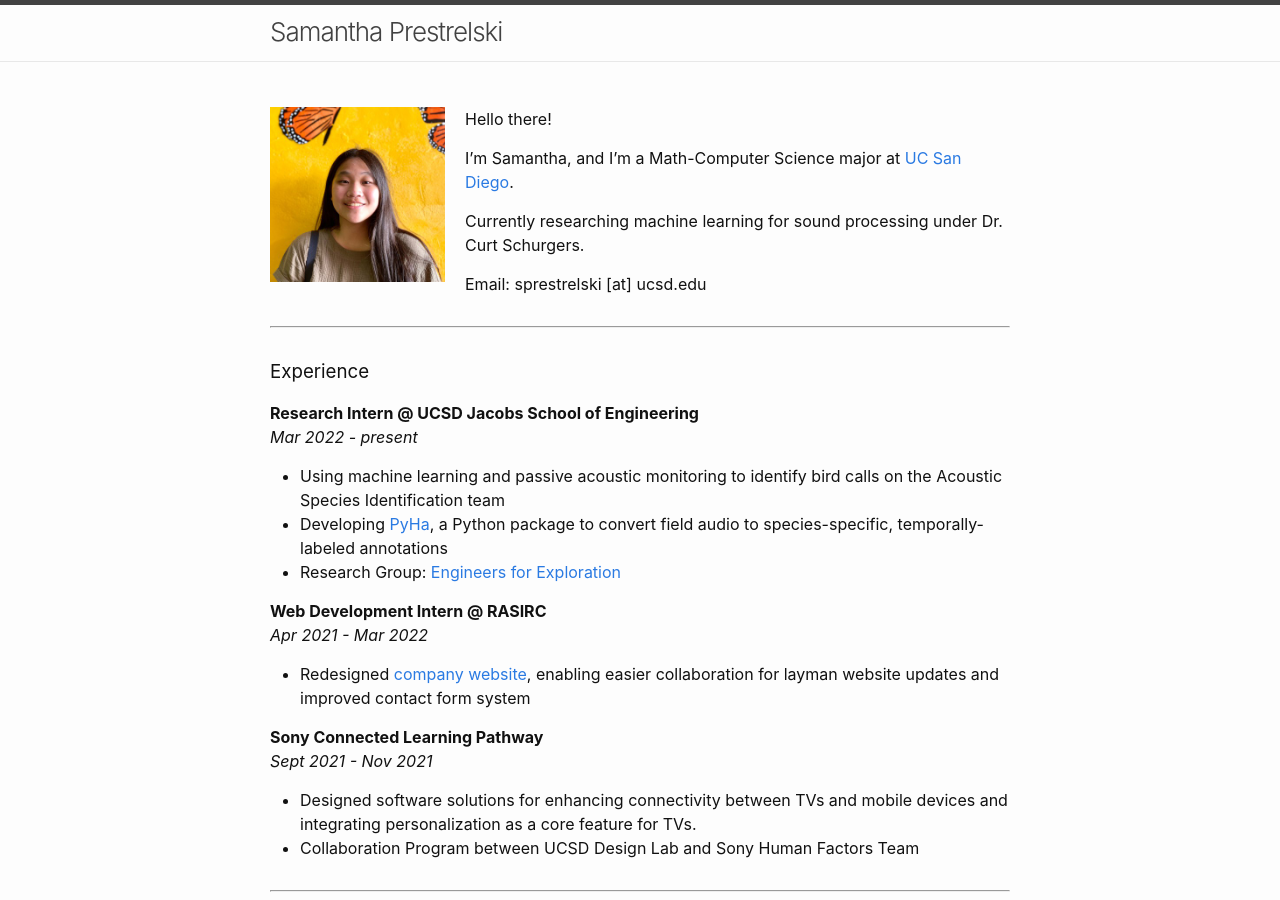
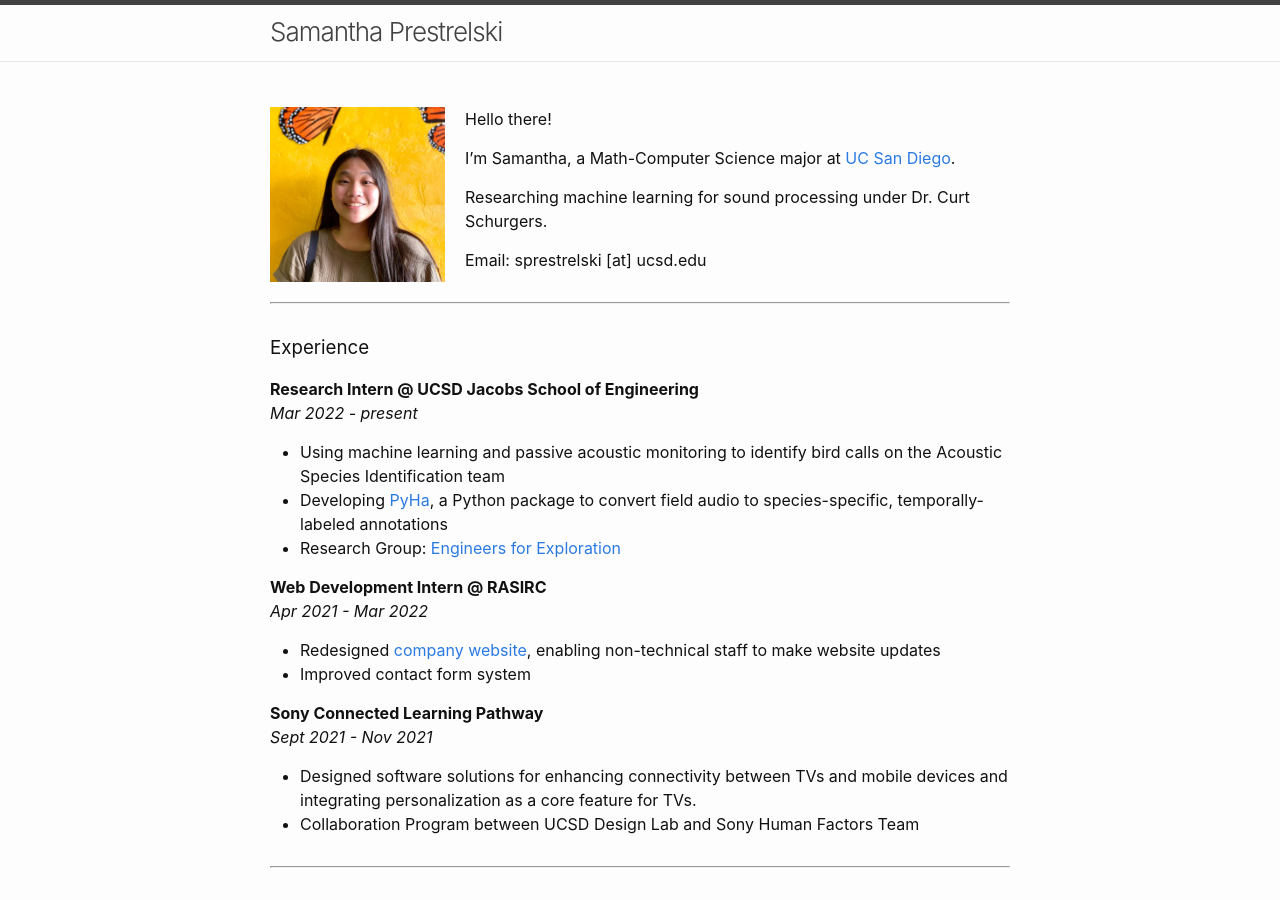
Before and after one commit to sprestrelski/portfolio, a Jekyll site: the page built from index.md, in a window 1280 px wide and 900 px high. Built offline with Jekyll 4.4.1, drawn with Linux system fonts in a browser that asks for light colours.

Commit message:
added favicon

```diff
--- a/_includes/head.html
+++ b/_includes/head.html
@@ -4,11 +4,11 @@
   <meta name="viewport" content="width=device-width, initial-scale=1">
   {%- seo -%}
   <link rel="stylesheet" href="{{ "/assets/css/style.css" | relative_url }}">
+  <link rel="icon" href="assets/orange.svg" sizes="any" type="image/svg+xml"/>
   {%- feed_meta -%}
   {%- if jekyll.environment == 'production' and site.google_analytics -%}
     {%- include google-analytics.html -%}
   {%- endif -%}
 
   {%- include custom-head.html -%}
-
 </head>
--- a/index.md
+++ b/index.md
@@ -1,14 +1,13 @@
 ---
 layout: home
 ---
-
 <img style="float: left; height:175px;margin:0 20px 20px 0" src="assets/sprestrelski.jpg">
 
 Hello there!
 
-I'm Samantha, and I'm a Math-Computer Science major at [UC San Diego](https://ucsd.edu/).
+I'm Samantha, a Math-Computer Science major at [UC San Diego](https://ucsd.edu/).
 
-Currently researching machine learning for sound processing under Dr. Curt Schurgers.
+Researching machine learning for sound processing under Dr. Curt Schurgers.
 
 Email: sprestrelski \[at\] ucsd.edu
 
@@ -22,7 +21,8 @@ Email: sprestrelski \[at\] ucsd.edu
 
 **Web Development Intern @ RASIRC**
 *Apr 2021 - Mar 2022*
-- Redesigned [company website](https://www.rasirc.com/), enabling easier collaboration for layman website updates and improved contact form system
+- Redesigned [company website](https://www.rasirc.com/), enabling non-technical staff to make website updates
+- Improved contact form system
 
 **Sony Connected Learning Pathway**
 *Sept 2021 - Nov 2021*
```
Also changed, not shown: assets/orange.svg (added).
